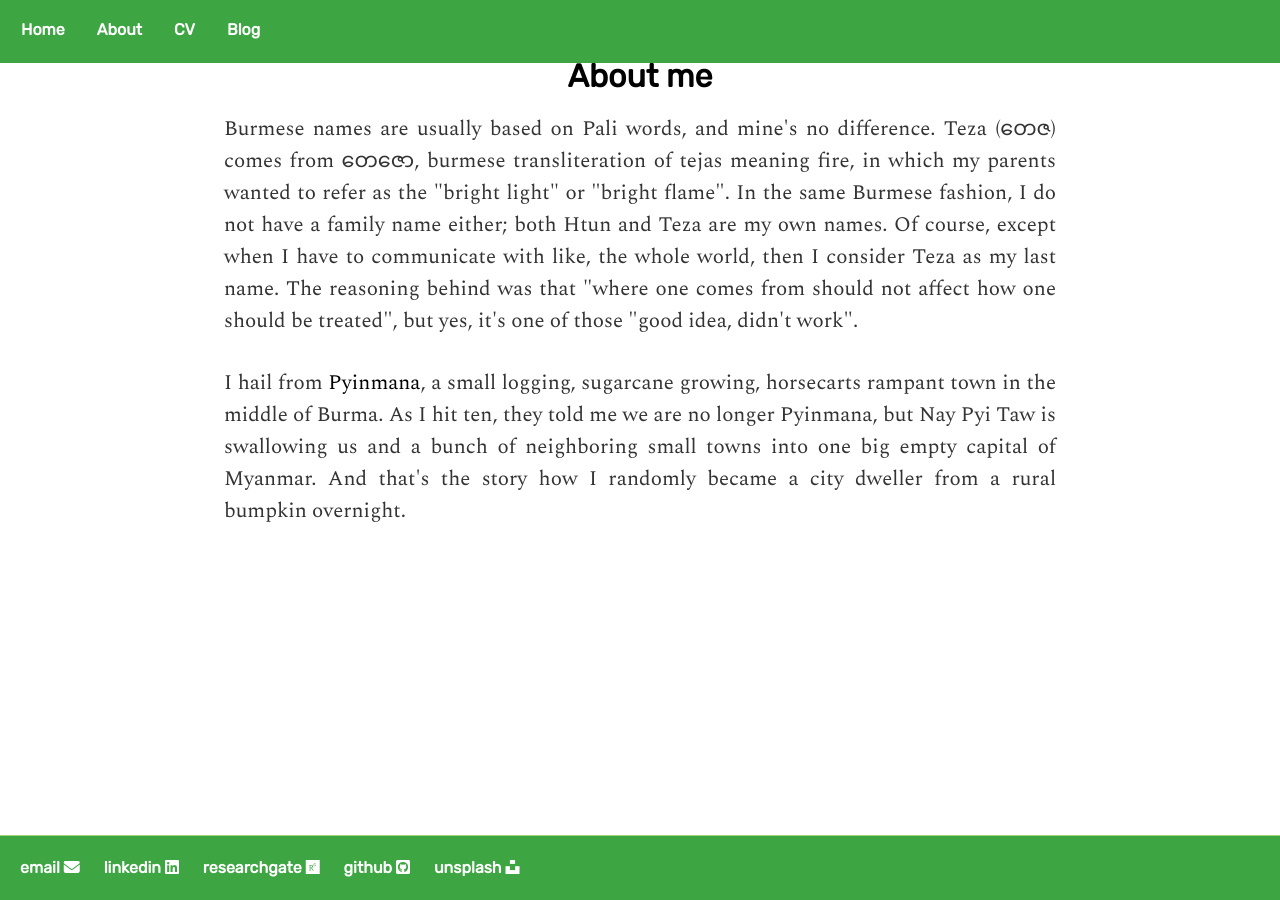
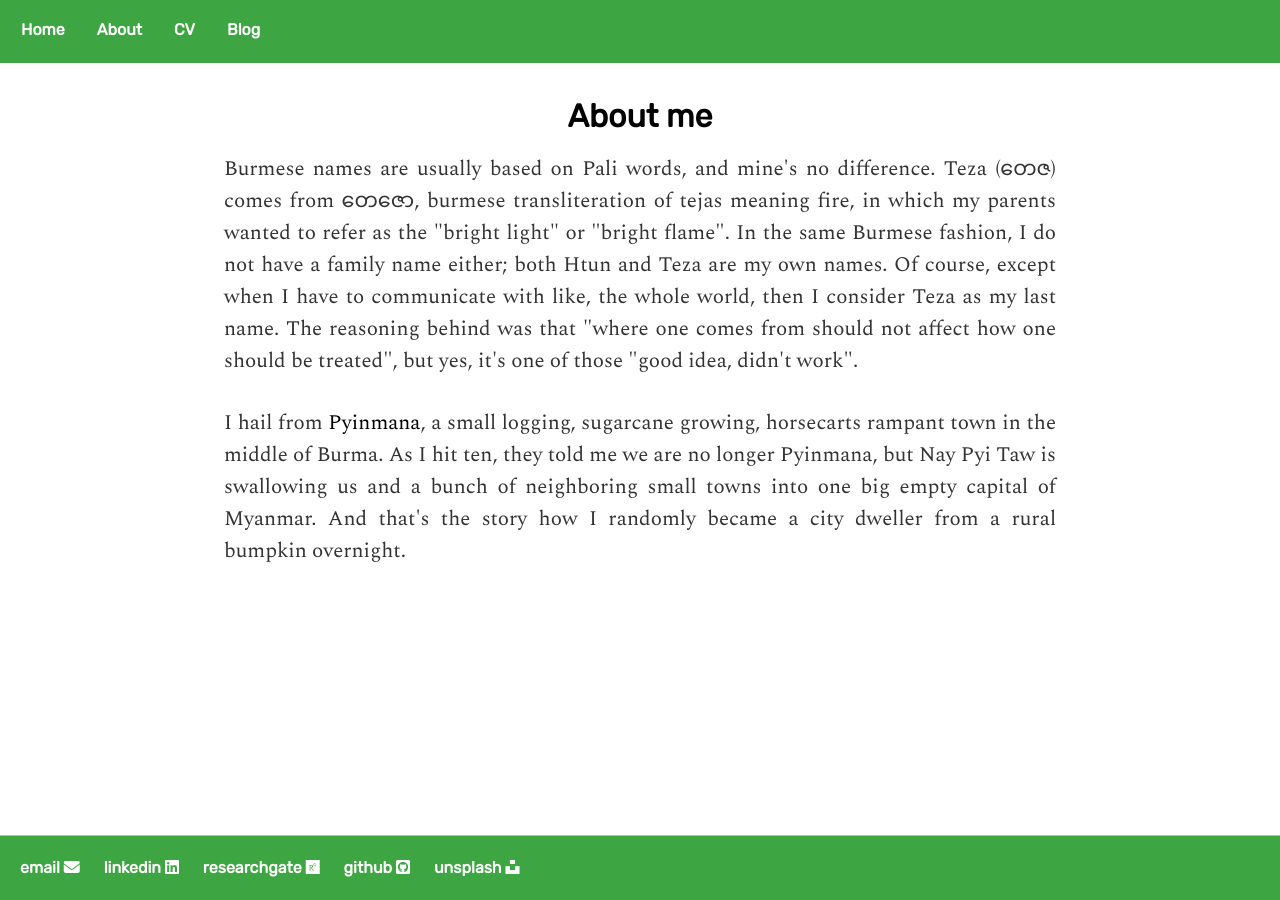
Before and after one commit to finerbrighterlighter/finerbrighterlighter.github.io, a Jekyll site: the page built from about/index.html, in a window 1280 px wide. Built offline with Jekyll 4.4.1, drawn with Linux system fonts in a browser that asks for light colours; nearby versions of some CDN libraries.

Commit message:
Update main.css

```diff
--- a/css/main.css
+++ b/css/main.css
@@ -1,5 +1,5 @@
 body {
-    margin-top: 300px;
+    margin-top: 20px;
     font-family: Spectral, serif;
     margin: 60px auto;
     text-align: justify;
@@ -67,7 +67,7 @@
 }
 
 h1 {
-    margin: 20px auto;
+    margin-top: 100px;
     font-size: 2em;
     font-family: Rubik, sans-serif;
     text-align: center;
@@ -86,6 +86,7 @@
 }
 
 p {
+    margin-top: 20px;
     font-size: 1.3em;
     line-height: 32px;   /* within paragraph */
     margin-bottom: 30px; /* between paragraphs */
```
